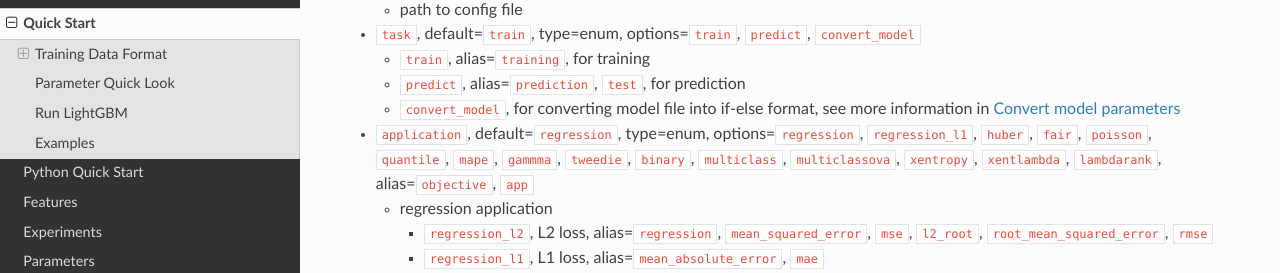
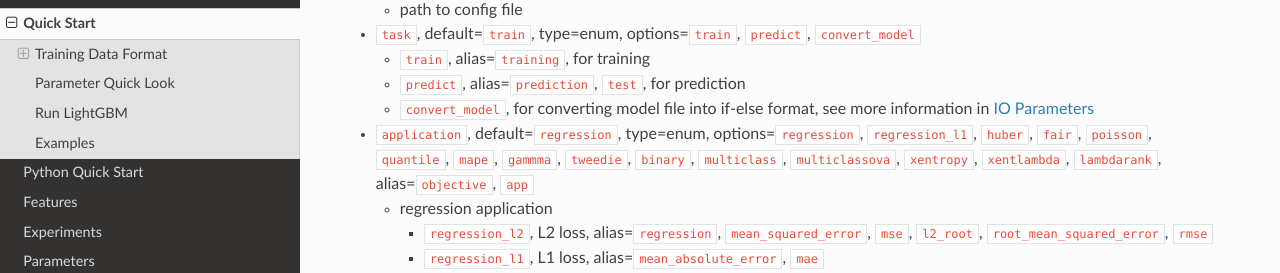
Before and after one commit to microsoft/LightGBM, a Sphinx documentation site: the page built from docs/Quick-Start.rst, in a window 1280 px wide and 900 px high, scrolled down 1033 px. Shown: the part 159-432 px from the top of the window. Built offline with Sphinx 7.4.7 and the Read the Docs theme 2.0.0, drawn with Linux system fonts in a browser that asks for light colours; pages that are not in the unit, such as notebooks, are missing from menus.

Commit message:
refine IO Parameters section

```diff
--- a/docs/Quick-Start.rst
+++ b/docs/Quick-Start.rst
@@ -60,7 +60,7 @@
 
    -  ``predict``, alias=\ ``prediction``, ``test``, for prediction
 
-   -  ``convert_model``, for converting model file into if-else format, see more information in `Convert model parameters <./Parameters.rst#convert-model-parameters>`__
+   -  ``convert_model``, for converting model file into if-else format, see more information in `IO Parameters <./Parameters.rst#io-parameters>`__
 
 -  ``application``, default=\ ``regression``, type=enum,
    options=\ ``regression``, ``regression_l1``, ``huber``, ``fair``, ``poisson``, ``quantile``, ``mape``, ``gammma``, ``tweedie``,
```
Also changed, not shown: 1 other file.
